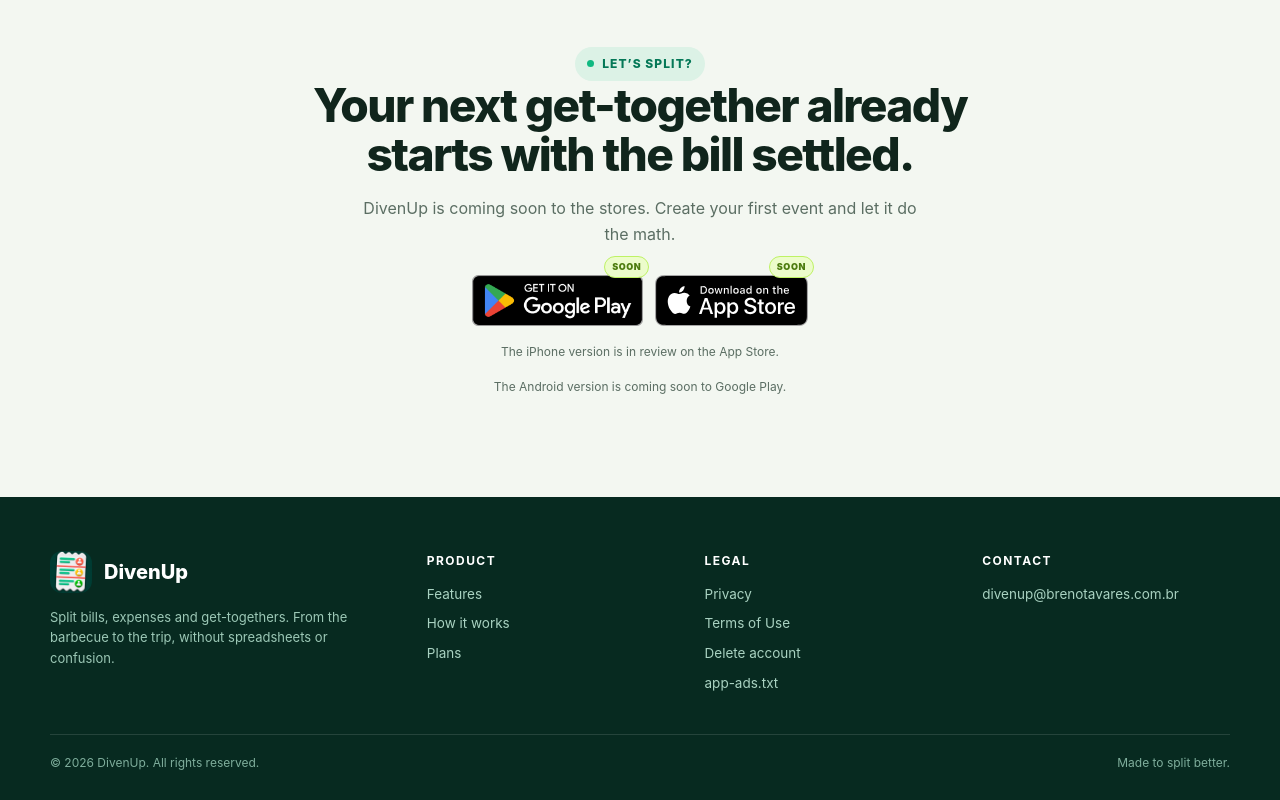
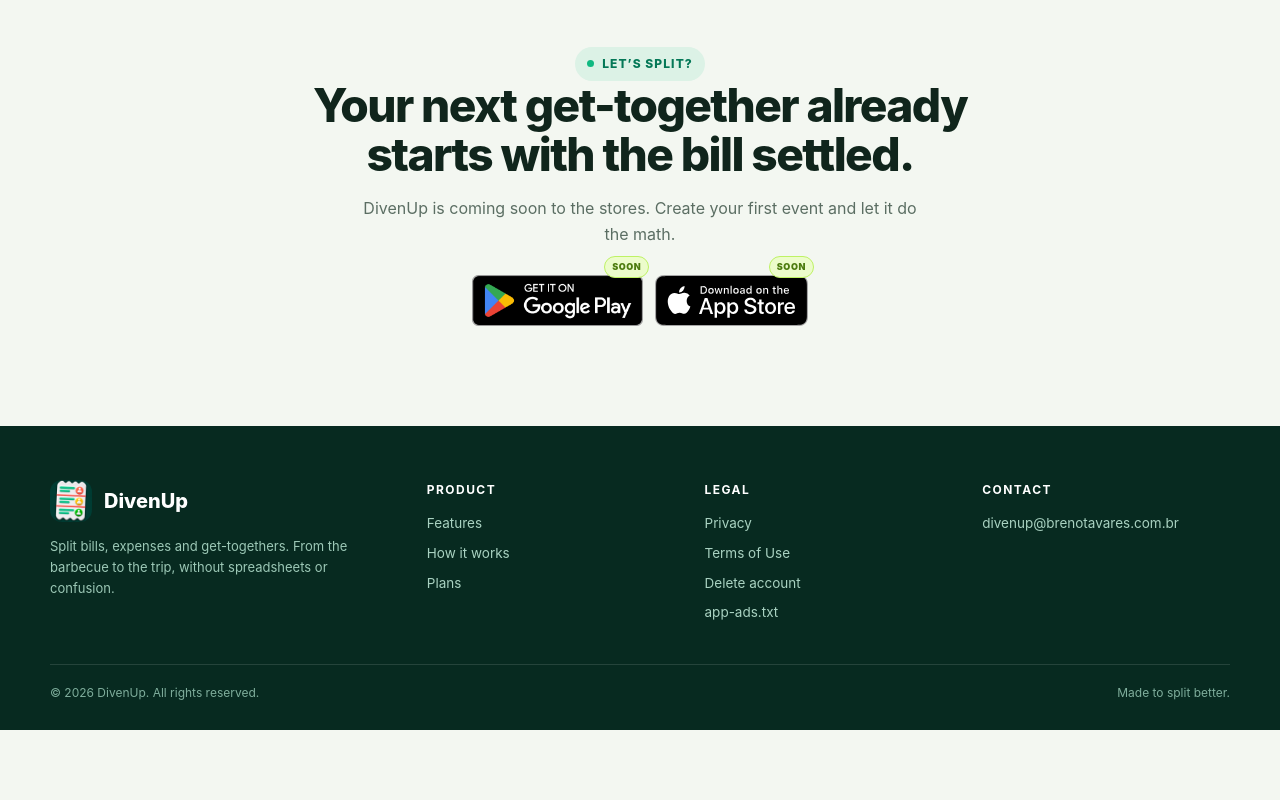
Before and after one commit to blivio/divenup-site, a plain HTML site: page index.html in a window 1280 px wide. Shown: the part 5250-6050 px from the top of the page. After the commit the page ends 5980 px from the top, so only its background shows below. Drawn offline with Linux system fonts and the light colour scheme.

Commit message:
site: remove as notas de disponibilidade abaixo do CTA final

```diff
--- a/assets/i18n.js
+++ b/assets/i18n.js
@@ -144,8 +144,6 @@ window.DIVENUP_I18N = {
   'cta.title': 'Your next get-together already starts with the bill settled.',
   'cta.lede':
     'DivenUp is coming soon to the stores. Create your first event and let it do the math.',
-  'note.apple': 'The iPhone version is in review on the App Store.',
-  'note.play': 'The Android version is coming soon to Google Play.',
 
   'footer.note':
     'Split bills, expenses and get-togethers. From the barbecue to the trip, without spreadsheets or confusion.',
--- a/index.html
+++ b/index.html
@@ -186,8 +186,6 @@
       border: 1px solid #bef264; border-radius: 999px;
       padding: 3px 7px; font-size: 9px; font-weight: 900; letter-spacing: .06em;
     }
-    .store-notes { margin-top: 14px; }
-    .store-note { color: var(--text-muted); font-size: 12px; }
 
     .lang-switch {
       display: inline-flex; align-items: center; gap: 2px;
@@ -682,10 +680,6 @@
           <img src="assets/badges/app-store-pt.svg" data-badge="apple" alt="Baixar na App Store" data-i18n-alt="store.apple.alt" width="120" height="40" />
         </a>
       </div>
-      <div class="store-notes">
-        <p class="store-note" id="appStoreNote" data-i18n="note.apple">A versão para iPhone está em revisão na App Store.</p>
-        <p class="store-note" id="playStoreNote" data-i18n="note.play">A versão para Android chega em breve ao Google Play.</p>
-      </div>
     </section>
   </main>
 
@@ -852,14 +846,12 @@
         url: "https://apps.apple.com/app/id6822841503",
         live: false,
         links: ["appStoreLink", "appStoreLinkBottom"],
-        note: "appStoreNote",
       },
       {
         key: "play",
         url: "https://play.google.com/store/apps/details?id=com.divenup.contas",
         live: false,
         links: ["playStoreLink", "playStoreLinkBottom"],
-        note: "playStoreNote",
       },
     ];
 
@@ -890,8 +882,6 @@
           link.dataset.soon = meta["soon.badge"];
         });
 
-        const note = document.getElementById(store.note);
-        if (note) note.hidden = store.live;
       });
     }
 
```
